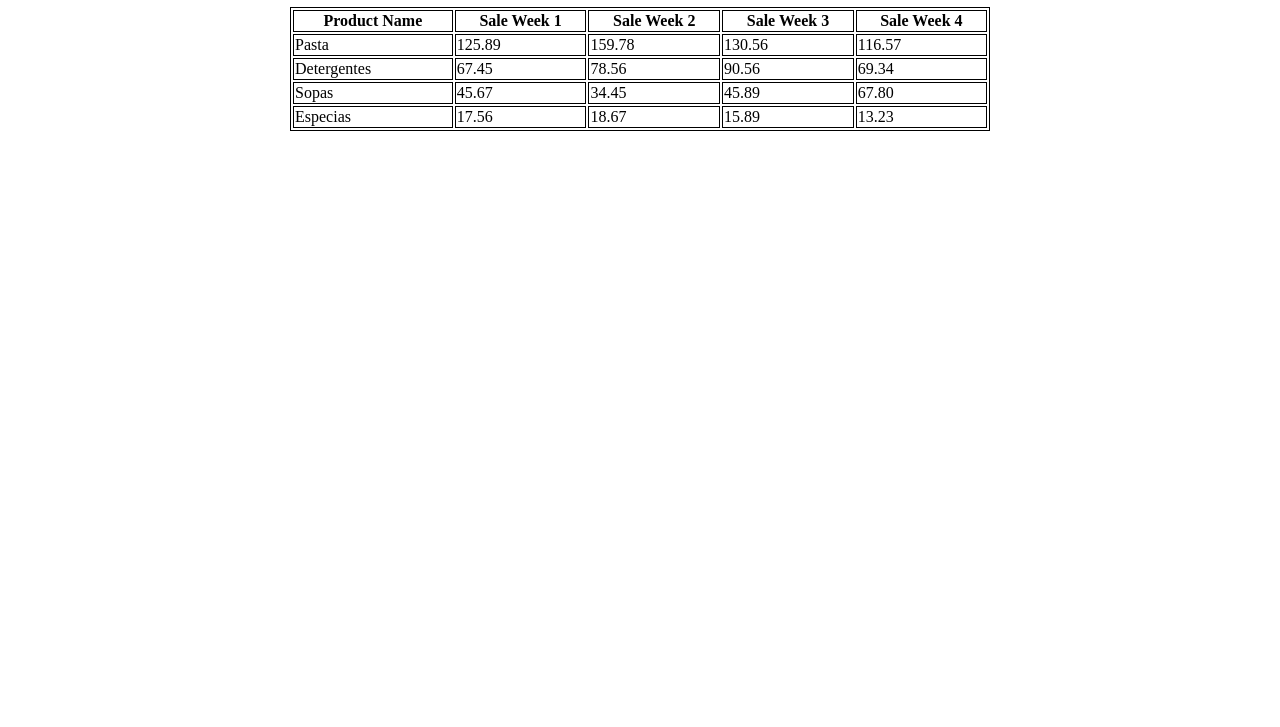
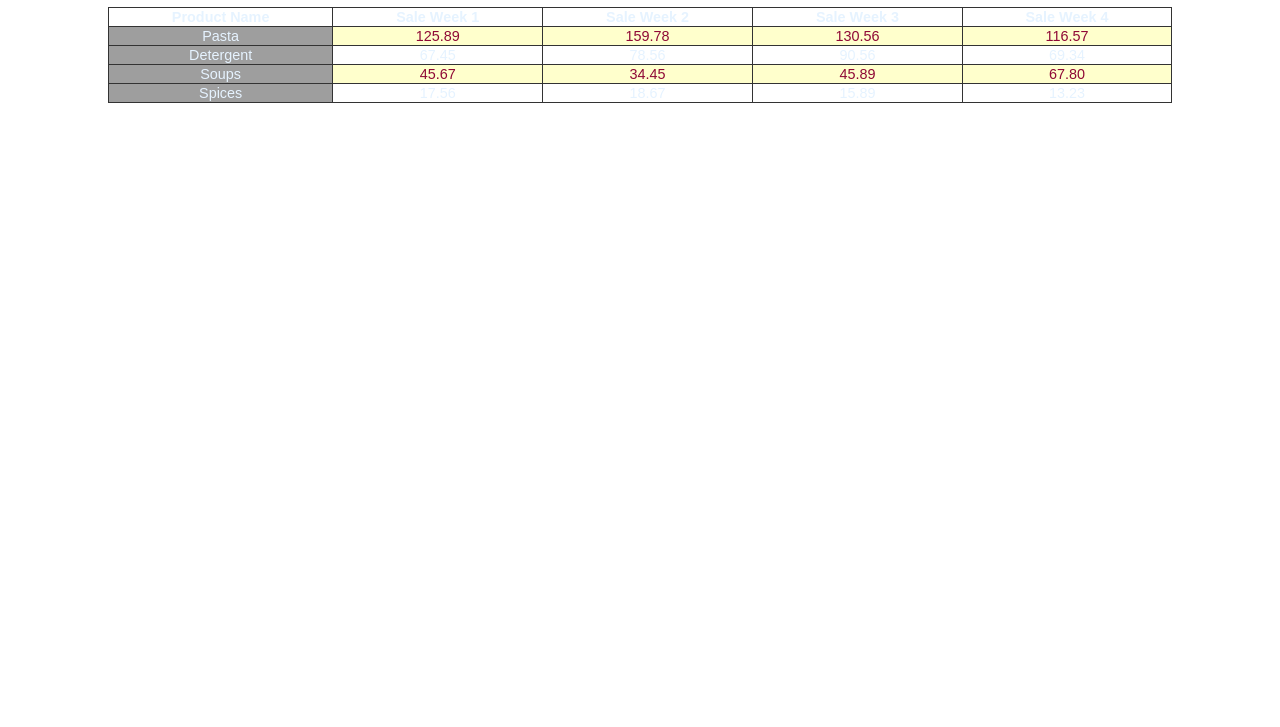
Before and after one commit to blama1220/Web-Development, a plain HTML site: page HW2/Ex_1/table.html in a window 1280 px wide. Shown: the part 73-800 px from the top of the page. Drawn offline with Linux system fonts and the light colour scheme; grey boxes are pictures that could not be loaded.

Commit message:
Html attributes identify practice done

```diff
--- /dev/null
+++ b/HW2/Ex_1/table.css
@@ -0,0 +1,26 @@
+table{
+  font-family: arial, sans-serif;
+  font-size: 0.9em;
+  color: #E6F3FF;
+  border-collapse: collapse;
+  width: auto;
+  margin-left: 100px;
+  margin-right: 100px;
+}
+th,td {
+  border: 1px solid #333;
+  width: 700px;
+  text-align: center;
+}
+h1 {
+  text-align: center;
+}
+
+.bg_gif{
+  background-image: url(https://media0.giphy.com/media/x25DEIHLGEVoc/source.gif);
+}
+
+.hover {
+  background-color: #FFFFCC;
+  color: rgb(143, 9, 54);
+}
--- a/HW2/table.html
+++ b/HW2/Ex_1/table.html
@@ -17,35 +17,37 @@
     <h1>Table</h1>
     <table>
       <tr>
-        <th>Product Name</th>
+        <th>
+          Product Name
+        </th>
         <th>Sale Week 1</th>
         <th>Sale Week 2</th>
         <th>Sale Week 3</th>
         <th>Sale Week 4</th>
       </tr>
       <tr>
-        <td>Pasta</td>
-        <td>125.89</td>
-        <td>159.78</td>
-        <td>130.56</td>
-        <td>116.57</td>
+        <td class="bg_gif">Pasta</td>
+        <td class="hover">125.89</td>
+        <td class="hover">159.78</td>
+        <td class="hover">130.56</td>
+        <td class="hover">116.57</td>
       </tr>
       <tr>
-        <td>Detergentes</td>
+        <td class="bg_gif">Detergent</td>
         <td>67.45</td>
         <td>78.56</td>
         <td>90.56</td>
         <td>69.34</td>
       </tr>
       <tr>
-        <td>Sopas</td>
-        <td>45.67</td>
-        <td>34.45</td>
-        <td>45.89</td>
-        <td>67.80</td>
+        <td class="bg_gif">Soups</td>
+        <td class="hover">45.67</td>
+        <td class="hover">34.45</td>
+        <td class="hover">45.89</td>
+        <td class="hover">67.80</td>
       </tr>
       <tr>
-        <td>Especias</td>
+        <td class="bg_gif">Spices</td>
         <td>17.56</td>
         <td>18.67</td>
         <td>15.89</td>
--- a/HW2/table.css
+++ /dev/null
@@ -1,11 +0,0 @@
-table,
-th,
-td {
-  border: 1px solid black;
-  width: 700px;
-  margin-left: auto;
-  margin-right: auto;
-}
-h1 {
-  text-align: center;
-}
```
